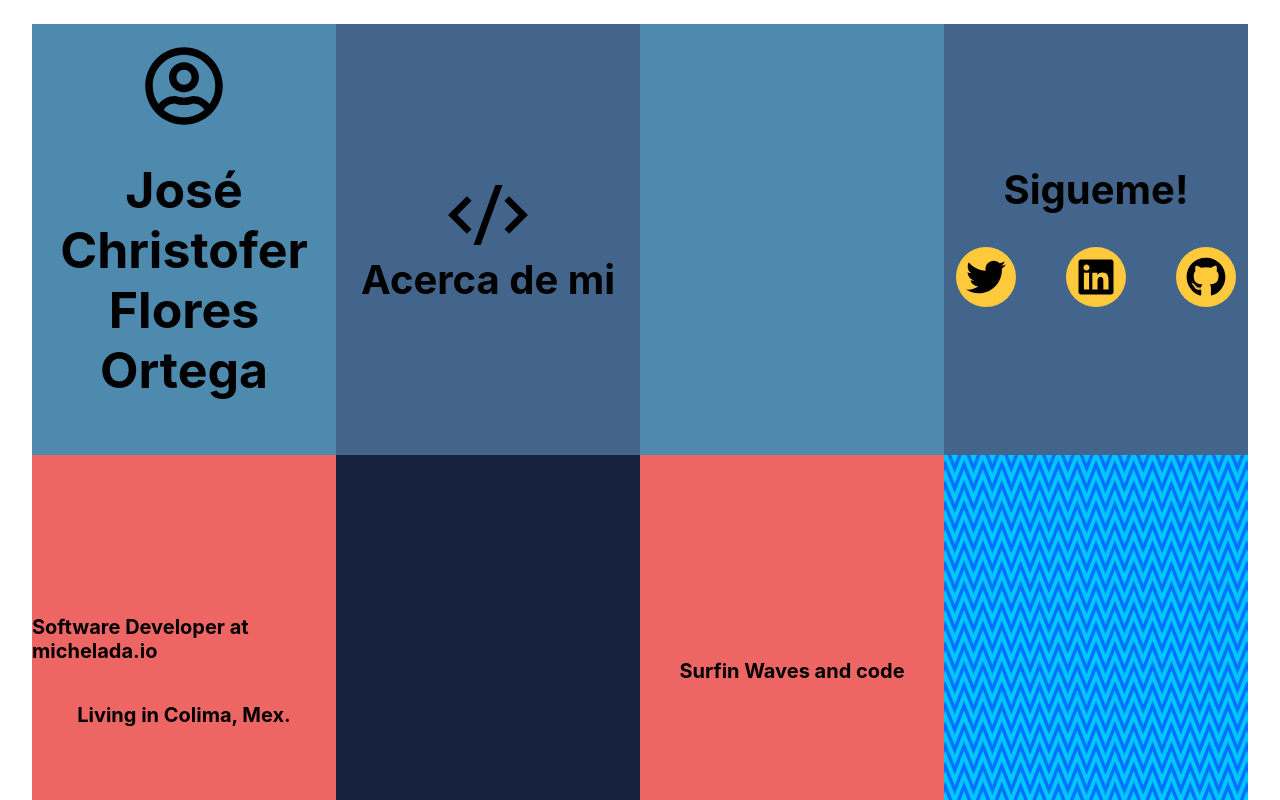
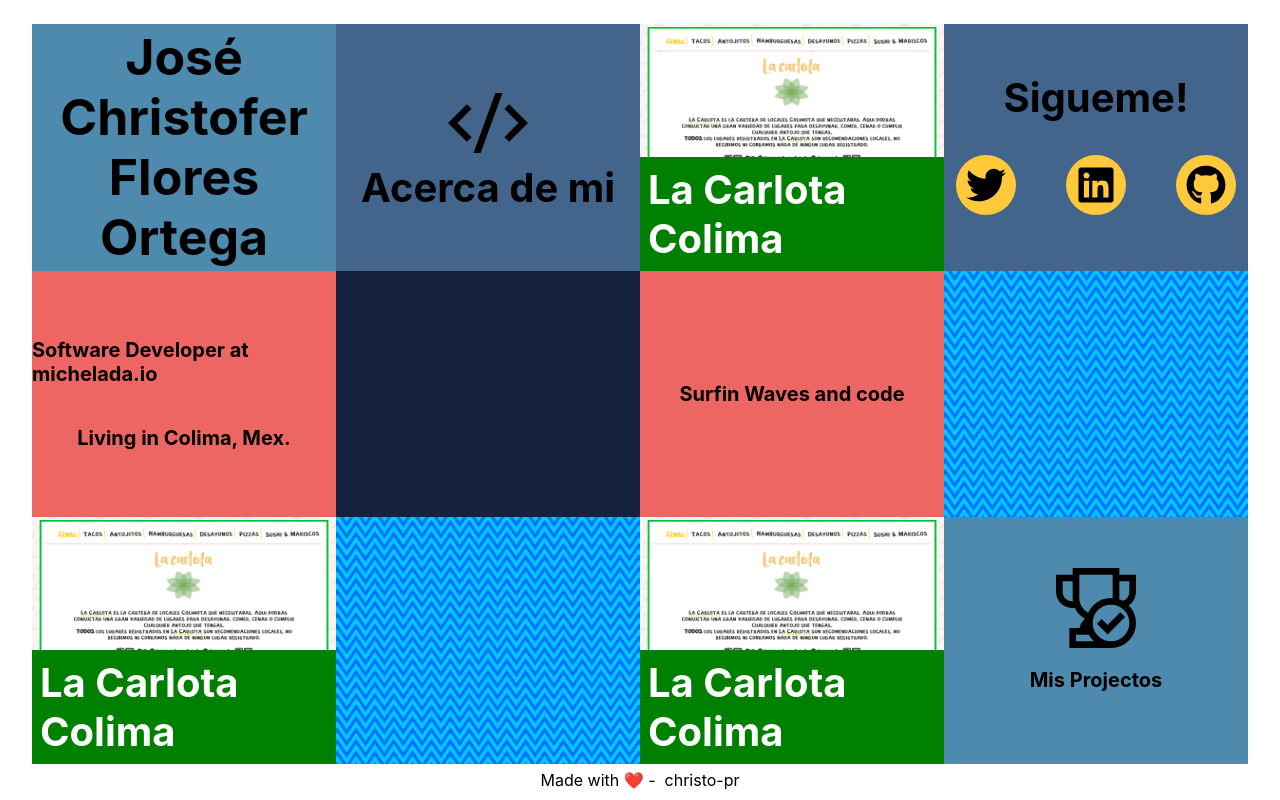
Before and after one commit to christo-pr/christopr.me, a Next.js app: page / in a window 1280 px wide. Shown: the top 800 px of the page. Built offline with nearby package versions, Linux system fonts and the light colour scheme.

Commit message:
Even more work about the grid, my projects and all that stuff

```diff
--- /dev/null
+++ b/christopr.json
@@ -0,0 +1,70 @@
+[
+  {
+    "type": "me",
+    "title": "José Christofer Flores Ortega",
+    "inverted": false
+  },
+  {
+    "type": "about",
+    "link": {
+      "to": "/about",
+      "text": "Acerca de mi"
+    },
+    "inverted": false
+  },
+  {
+    "type": "project",
+    "inverted": true,
+    "info": {
+      "name": "La Carlota Colima",
+      "url": "https://lacarlota.christopr.me",
+      "image": "./lacarlota-colima.png"
+    }
+  },
+  {
+    "type": "socials",
+    "inverted": false
+  },
+  {
+    "type": "work",
+    "inverted": false
+  },
+  {
+    "type": "empty",
+    "inverted": false
+  },
+  {
+    "type": "text",
+    "text": "Surfin Waves and code",
+    "inverted": false
+  },
+  {
+    "type": "placeholder"
+  },
+  {
+    "type": "project",
+    "inverted": true,
+    "info": {
+      "name": "La Carlota Colima",
+      "url": "https://lacarlota.christopr.me",
+      "image": "./lacarlota-colima.png"
+    }
+  },
+  {
+    "type": "placeholder"
+  },
+  {
+    "type": "project",
+    "inverted": true,
+    "info": {
+      "name": "La Carlota Colima",
+      "url": "https://lacarlota.christopr.me",
+      "image": "./lacarlota-colima.png"
+    }
+  },
+  {
+    "type": "projects",
+    "text": "Mis Projectos",
+    "inverted": false
+  }
+]
--- a/components/Christopr.js
+++ b/components/Christopr.js
@@ -4,58 +4,16 @@ import styles from "styles/Christopr.module.css"
 import ChristoprItem from "./ui/ChristoprItem"
 
 export default function Christopr(props) {
-  const [inverted, setInverted] = useState(false)
+  const { items, toggleProjects } = props
 
-  const items = [
-    {
-      type: "me",
-      title: "José Christofer Flores Ortega",
-    },
-    {
-      type: "about",
-      link: {
-        to: "/about",
-        text: "Acerca de mi",
-      },
-    },
-    {
-      type: "empty",
-    },
-    {
-      type: "socials",
-    },
-    {
-      type: "work",
-    },
-    {
-      type: "empty",
-    },
-    {
-      type: "text",
-      text: "Surfin Waves and code",
-    },
-    {
-      type: "placeholder",
-    },
-    {
-      type: "emtpy",
-    },
-    {
-      type: "placeholder",
-    },
-    {
-      type: "emtpy",
-    },
-    {
-      type: "projects",
-      text: "Mis Projectos",
-      onClick: () => setInverted((old) => !old),
-    },
-  ]
   return (
     <div className={styles["christopr-grid"]}>
       {items.map((item, id) => (
-        <ChristoprItem key={`item-type-${id}`} {...item} inverted={inverted} />
+        <ChristoprItem
+          key={`item-type-${id}`}
+          {...item}
+          onClick={toggleProjects}
+        />
       ))}
     </div>
   )
--- a/components/ui/ChristoprItem.js
+++ b/components/ui/ChristoprItem.js
@@ -4,6 +4,7 @@ import { FaRegUserCircle as UserIcon } from "react-icons/fa"
 import { RiCodeSSlashLine as AboutIcon } from "react-icons/ri"
 import { GrAchievement as ProjectsIcon } from "react-icons/gr"
 
+import styles from "styles/ChristoprItem.module.css"
 import Placeholder from "./Placeholder"
 import MySocials from "./MySocials"
 
@@ -14,24 +15,28 @@ const ICONS = {
 }
 
 export default function ChristoprItem(props) {
-  const { type, title, text, link, onClick, inverted } = props
-
-  // Projects
-  if (type === "empty") {
-    return <div className={inverted ? "empty is-inverted" : "empty"} />
-  }
+  const { type, title, text, link, onClick, inverted, info } = props
 
   const Icon = ICONS[type]
+  const containerClasses = `${styles["chpr-item"]} ${
+    inverted ? "show" : "hide"
+  } ${type === "placeholder" ? "placholder" : ""}`
 
   return (
     <div
-      className={inverted ? "is-inverted" : ""}
-      onClick={(e) => onClick && onClick(e)}
+      className={containerClasses}
+      onClick={() => type === "projects" && onClick()}
     >
       {Icon && <Icon size={80} />}
       {title && <h1>{title}</h1>}
       {text && <p>{text}</p>}
       {link && <Link href={link.to}>{link.text}</Link>}
+      {type === "project" && (
+        <a href={info.url} target="_blank">
+          <h3>{info.name}</h3>
+          <img src={info.image} alt={info.name} />
+        </a>
+      )}
       {type === "socials" && (
         <>
           <h2>Sigueme!</h2>
--- a/pages/index.js
+++ b/pages/index.js
@@ -1,10 +1,26 @@
+import { useEffect, useState } from "react"
 import Head from "next/head"
 
 import styles from "styles/Home.module.css"
 import Footer from "components/ui/Footer"
 import Christopr from "components/Christopr"
+import christoprJSON from "christopr.json"
 
 export default function Home() {
+  const [showProjects, setShowProjects] = useState(false)
+  const [items, setItems] = useState(christoprJSON)
+
+  useEffect(() => {
+    const inversedItems = items.map((item) => {
+      return {
+        ...item,
+        inverted: !item.inverted,
+      }
+    })
+
+    setItems(inversedItems)
+  }, [showProjects])
+
   return (
     <div className={styles.container}>
       <Head>
@@ -13,7 +29,10 @@ export default function Home() {
       </Head>
 
       <main className={styles.main}>
-        <Christopr />
+        <Christopr
+          items={items}
+          toggleProjects={() => setShowProjects((old) => !old)}
+        />
       </main>
 
       <Footer />
--- a/styles/Christopr.module.css
+++ b/styles/Christopr.module.css
@@ -30,6 +30,7 @@
   align-items: center;
   justify-content: center;
   overflow: hidden;
+  position: relative;
 }
 
 .christopr-grid div img {
@@ -57,14 +58,8 @@
 .christopr-grid div:nth-child(7) {
   background: var(--color-3);
 }
-.christopr-grid div:nth-child(8) {
-  background: var(--color-7);
-}
 .christopr-grid div:nth-child(9) {
   background: var(--color-1);
-}
-.christopr-grid div:nth-child(10) {
-  background: var(--color-7);
 }
 .christopr-grid div:nth-child(11) {
   background: var(--color-5);
@@ -92,3 +87,23 @@
 .christopr-grid ul li:hover {
   box-shadow: 0 0 5px var(--color-6);
 }
+
+.christopr-grid > .chpr-item h2 {
+  position: absolute;
+  margin: 0;
+  width: 100%;
+  background: green;
+  color: white;
+  padding: 0.5rem;
+  bottom: 0;
+  z-index: 1;
+  left: 0;
+}
+
+.christopr-grid > .chpr-item img {
+  width: 100%;
+  height: 100%;
+  position: absolute;
+  top: 0;
+  left: 0;
+}
--- /dev/null
+++ b/styles/ChristoprItem.module.css
@@ -0,0 +1,23 @@
+.chpr-item {
+  position: relative;
+}
+
+.chpr-item h3 {
+  position: absolute;
+  margin: 0;
+  width: 100%;
+  background: green;
+  color: white;
+  padding: 0.5rem;
+  bottom: 0;
+  z-index: 1;
+  left: 0;
+}
+
+.chpr-item img {
+  width: 100%;
+  height: 100%;
+  position: absolute;
+  top: 0;
+  left: 0;
+}
```
Also changed, not shown: public/lacarlota-colima.png (added).
